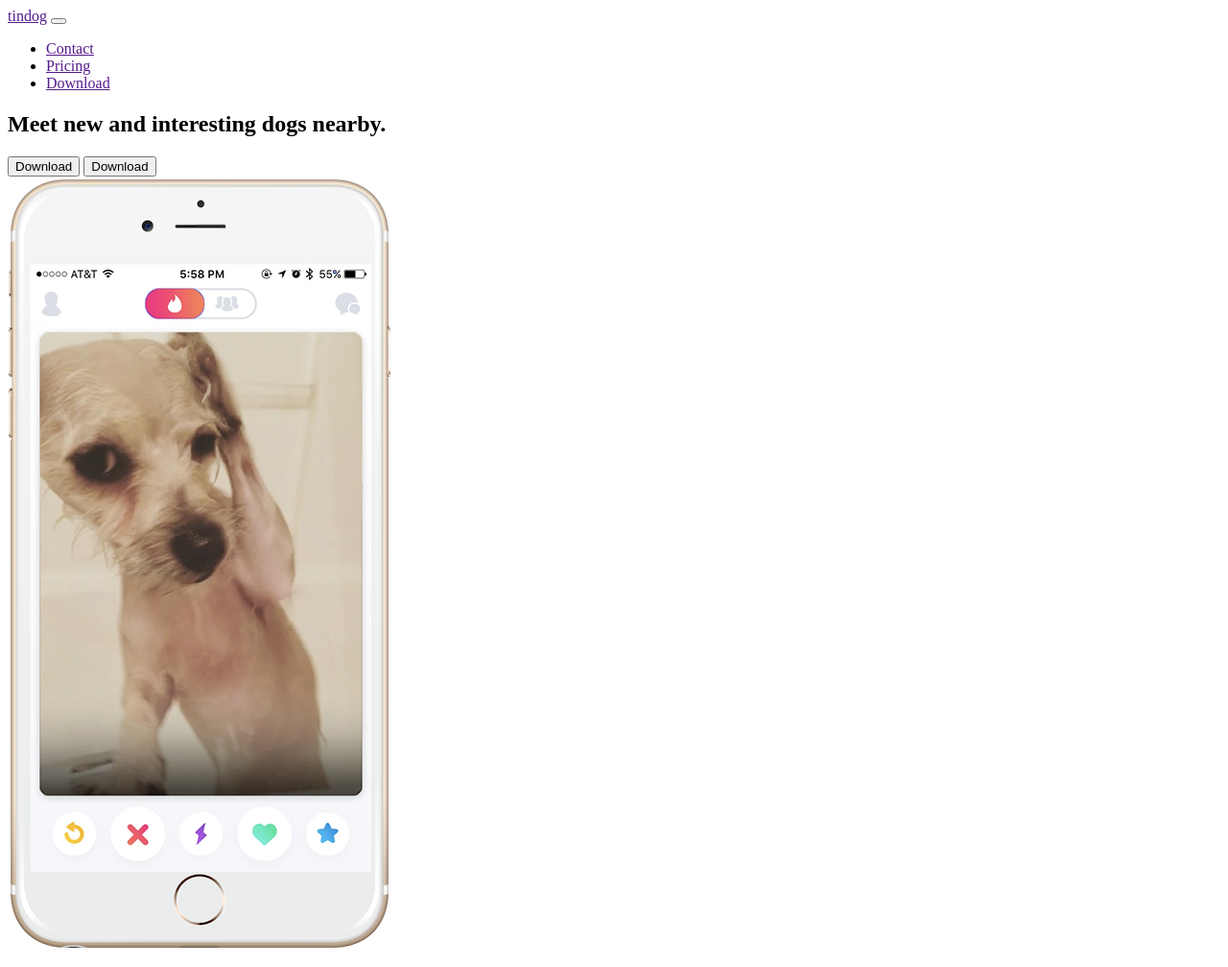
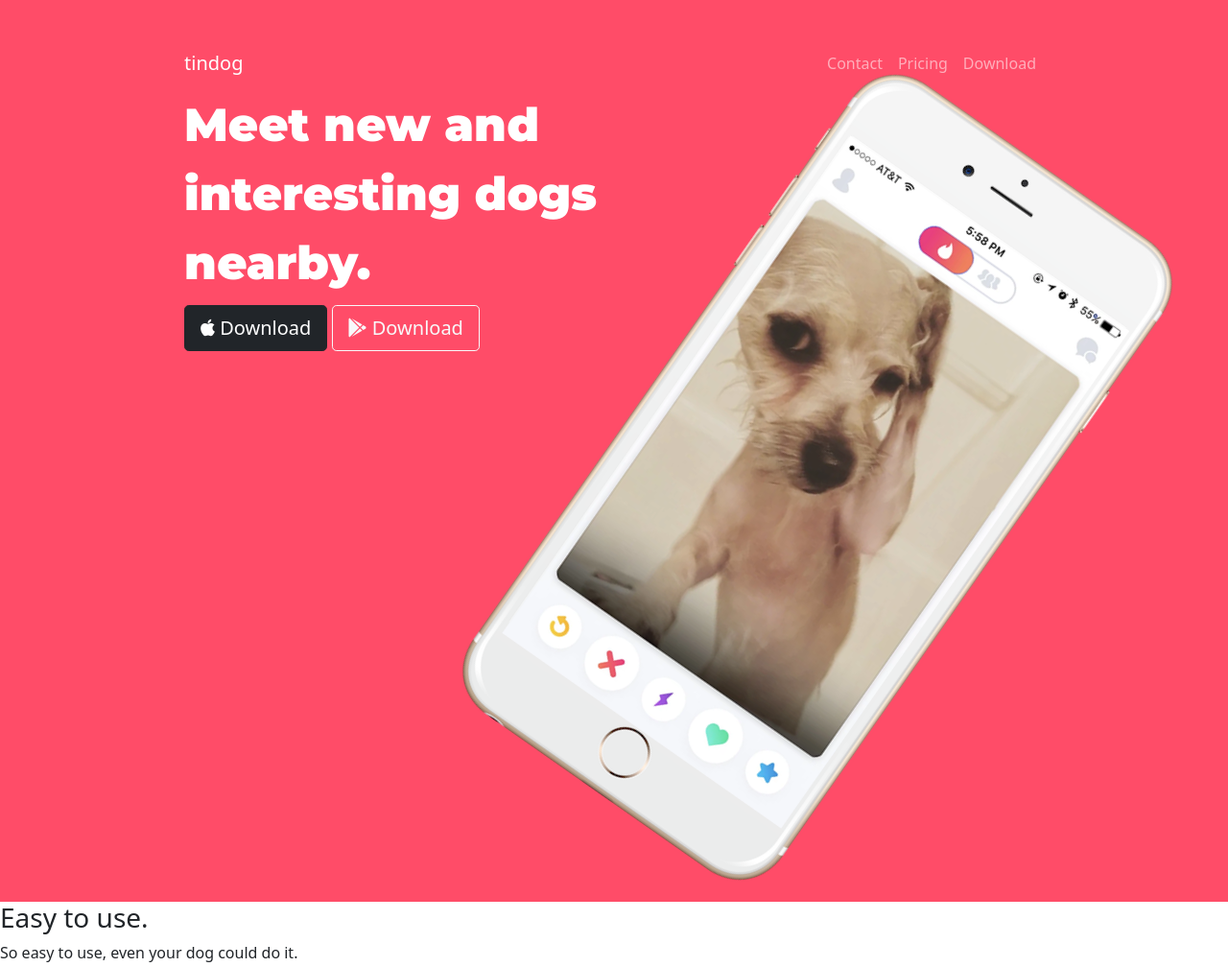
Before and after one commit to gsaini26/TinDog, a plain HTML site: page index.html in a window 1280 px wide. Shown: the top 1008 px of the page at 96% size. Drawn offline with nearby package versions, Linux system fonts and the light colour scheme.

Commit message:
Updated styles of top section.
Top section styling including angled img, download buttons, text.

```diff
--- a/css/styles.css
+++ b/css/styles.css
@@ -0,0 +1,20 @@
+h1 {
+
+    font-family: 'Montserrat', sans-serif;
+    font-size: 3rem;
+    font-weight: 900;
+    line-height: 1.5;
+    color: white;
+}
+
+.rotated {
+    transform: rotate(35deg); /* Equal to rotateZ(45deg) */
+}
+
+.container-fluid {
+    padding: 3% 15%;
+}
+
+#title {
+    background-color: #ff4c68;
+}
--- a/index.html
+++ b/index.html
@@ -4,16 +4,41 @@
 <head>
   <meta charset="utf-8">
   <title>TinDog</title>
+
+  <!-- Bootstrap CSS -->
+  <link href="https://cdn.jsdelivr.net/npm/bootstrap@5.0.2/dist/css/bootstrap.min.css" rel="stylesheet"
+    integrity="sha384-EVSTQN3/azprG1Anm3QDgpJLIm9Nao0Yz1ztcQTwFspd3yD65VohhpuuCOmLASjC" crossorigin="anonymous">
+
+  <!--Google fonts-->
+  <link rel="preconnect" href="https://fonts.googleapis.com">
+  <link rel="preconnect" href="https://fonts.gstatic.com" crossorigin>
+  <link
+    href="https://fonts.googleapis.com/css2?family=Montserrat:ital,wght@0,900;1,400&family=Ubuntu:wght@400;700&display=swap"
+    rel="stylesheet">
+
+
+  <!-- Option 1: Bootstrap Bundle with Popper -->
+  <script src="https://cdn.jsdelivr.net/npm/bootstrap@5.0.2/dist/js/bootstrap.bundle.min.js"
+    integrity="sha384-MrcW6ZMFYlzcLA8Nl+NtUVF0sA7MsXsP1UyJoMp4YLEuNSfAP+JcXn/tWtIaxVXM" crossorigin="anonymous">
+  </script>
+
+  <!--Font Awesome-->
+  <script src="https://kit.fontawesome.com/1c9ad4b785.js" crossorigin="anonymous"></script>
+
+
+  <!--My Style Sheet -->
   <link rel="stylesheet" href="css/styles.css">
+
 </head>
 
 <body>
 
   <section id="title">
+    <div class="container-fluid">
 
       <!-- Nav Bar -->
 
-    <nav class="navbar fixed-top navbar-expand-lg navbar-dark bg-dark">
+      <nav class="navbar navbar-expand-lg navbar-dark">
         <a class="navbar-brand" href="">tindog</a>
         <button class="navbar-toggler" type="button" data-bs-toggle="collapse" data-bs-target="#navbarTogglerDemo02"
           aria-controls="navbarTogglerDemo02" aria-expanded="false" aria-label="Toggle navigation">
@@ -37,17 +62,24 @@
 
 
 
-    <!-- Title -->
+      <!-- Title - Top section with two download buttons and image -->
 
-    <div>
+
+      <div class="row">
+
+        <div class="col-lg-6">
           <h1>Meet new and interesting dogs nearby.</h1>
-      <button type="button">Download</button>
-      <button type="button">Download</button>
-    </div>
-    <div>
-      <img src="images/iphone6.png" alt="iphone-mockup">
+
+            <button class="btn btn-lg btn-dark" type="button"> <i class="fab fa-apple"></i> Download</button>
+            <button class="btn btn-lg btn-outline-light" type="button"><i class="fab fa-google-play"></i> Download</button>
         </div>
 
+        <div class="col-lg-6">
+          <img class="rotated" src="images/iphone6.png" alt="iphone-mockup">
+        </div>
+
+      </div>
+    </div>
   </section>
 
 
```
Lines whose indentation alone changed are shown as unchanged.
